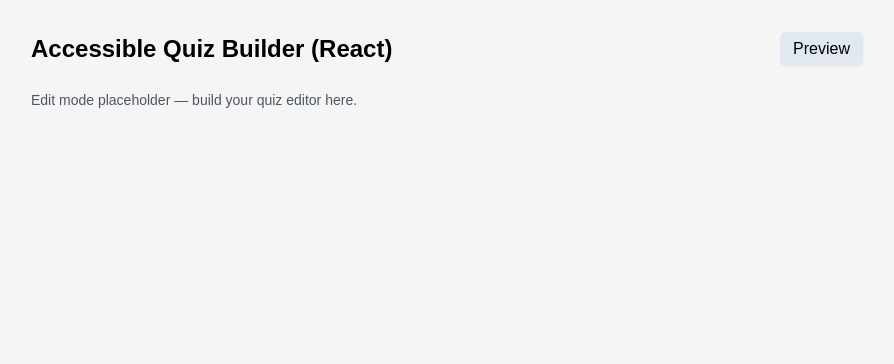
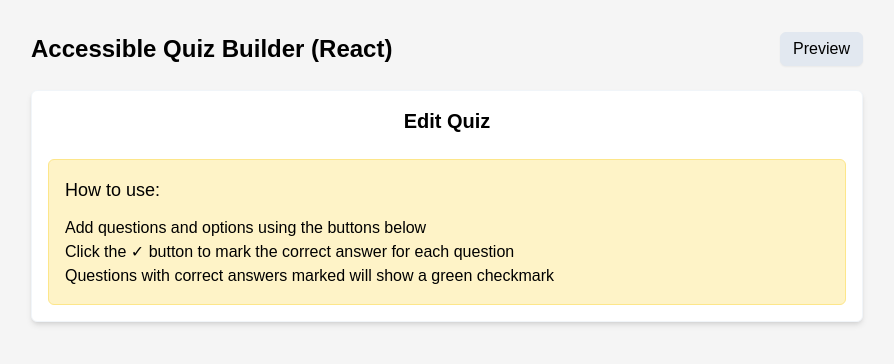
Before and after one commit to Kgaogel09/quiz-builder, a React (Vite) app: page / in a window 1280 px wide. Shown: the top 364 px of the page, without its empty margins (193-1087 px from the left). Built offline with nearby package versions, Linux system fonts and the light colour scheme.

Commit message:
fix(Editor): replace placeholder with structured quiz editing instructions

```diff
--- a/src/components/editor/Editor.tsx
+++ b/src/components/editor/Editor.tsx
@@ -1,7 +1,20 @@
 export default function Editor() {
   return (
-    <p className="text-sm text-gray-600">
-      Edit mode placeholder — build your quiz editor here.
-    </p>
+    <div className="flex flex-col gap-6 bg-white shadow-md border border-slate-100 rounded-md p-4">
+      <h2 className="text-xl font-bold text-center">Edit Quiz</h2>
+      <div className="flex flex-col gap-3 bg-amber-100 rounded-md p-4 border border-amber-200">
+        <h5 className="text-lg font-medium">How to use:</h5>
+        <ul>
+          <li>Add questions and options using the buttons below</li>
+          <li>
+            Click the <span>✓</span> button to mark the correct answer for each
+            question
+          </li>
+          <li>
+            Questions with correct answers marked will show a green checkmark
+          </li>
+        </ul>
+      </div>
+    </div>
   );
 }
```
